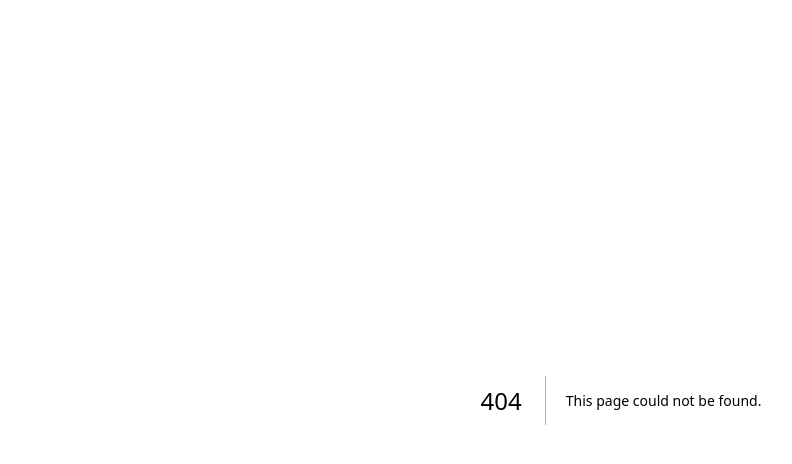
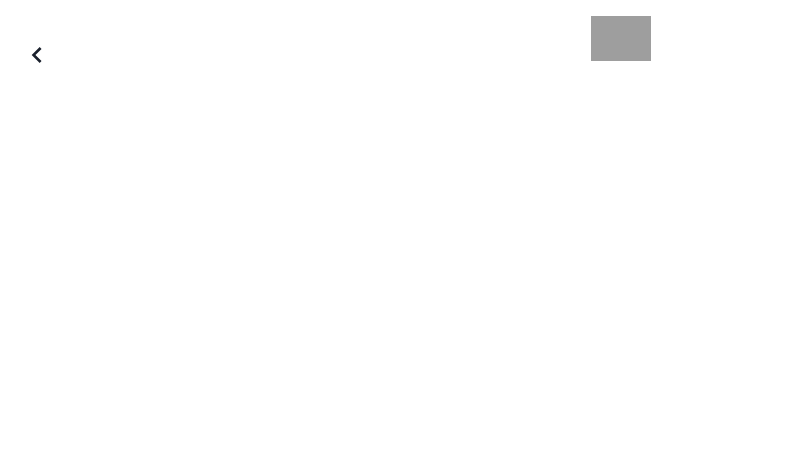
Before and after one commit to jovemdan/Ignite-challenge-WorldTrip, a Next.js app: page /1 in a window 1280 px wide. Before the commit this address had no page. Shown: the top 464 px of the page, without its empty margins (19-811 px from the left). Built offline with nearby package versions, Linux system fonts and the light colour scheme; grey boxes are pictures that could not be loaded.

Commit message:
feat: Create component ContinentDetails

```diff
--- /dev/null
+++ b/pages/[continent].tsx
@@ -0,0 +1,9 @@
+import { Header } from '../components/header'
+
+export default function ContinentDetails() {
+  return (
+    <>
+      <Header />
+    </>
+  )
+}
```
